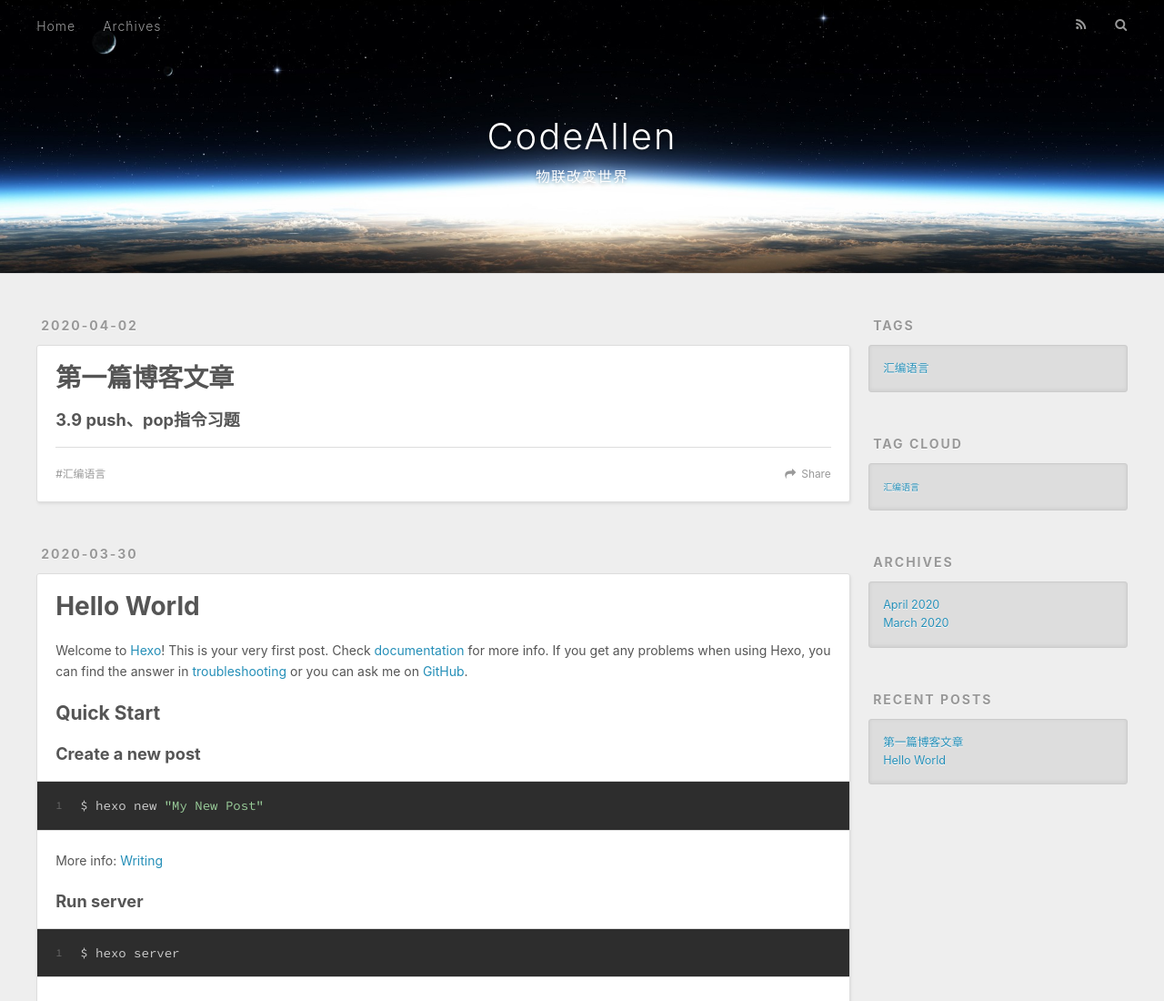
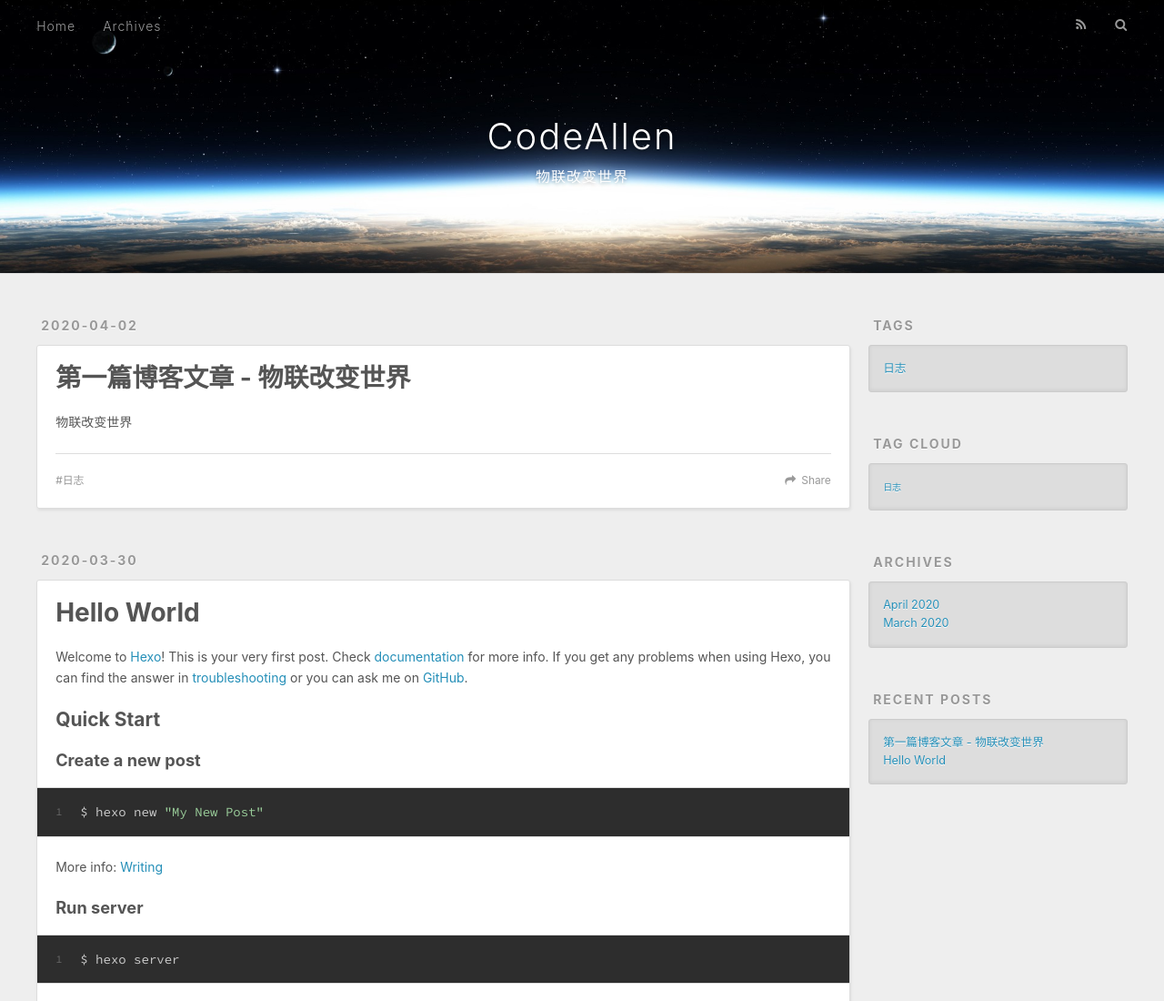
Before and after one commit to CodeAllen999/lkk789.github.io, a plain HTML site: page index.html in a window 1280 px wide. Shown: the top 1100 px of the page at 91% size. Drawn offline with nearby package versions, Linux system fonts and the light colour scheme.

Commit message:
Site updated: 2020-04-02 23:13:03

```diff
--- a/index.html
+++ b/index.html
@@ -83,7 +83,7 @@
 
 
     <h1 itemprop="name">
-      <a class="article-title" href="/2020/04/02/%E7%AC%AC%E4%B8%80%E7%AF%87%E5%8D%9A%E5%AE%A2%E6%96%87%E7%AB%A0/">第一篇博客文章</a>
+      <a class="article-title" href="/2020/04/02/%E7%AC%AC%E4%B8%80%E7%AF%87%E5%8D%9A%E5%AE%A2%E6%96%87%E7%AB%A0/">第一篇博客文章 - 物联改变世界</a>
     </h1>
 
 
@@ -91,14 +91,15 @@
 
     <div class="article-entry" itemprop="articleBody">
 
-        <h3 id="3-9-push、pop指令习题"><a href="#3-9-push、pop指令习题" class="headerlink" title="3.9 push、pop指令习题"></a>3.9 push、pop指令习题</h3><h4 id=""><a href="#" class="headerlink" title=""></a></h4>
+        <p>物联改变世界</p>
+
 
     </div>
     <footer class="article-footer">
       <a data-url="http://yoursite.com/2020/04/02/%E7%AC%AC%E4%B8%80%E7%AF%87%E5%8D%9A%E5%AE%A2%E6%96%87%E7%AB%A0/" data-id="ck8ivd8ud0000cgr1dkcb0y4h" class="article-share-link">Share</a>
 
 
-  <ul class="article-tag-list" itemprop="keywords"><li class="article-tag-list-item"><a class="article-tag-list-link" href="/tags/%E6%B1%87%E7%BC%96%E8%AF%AD%E8%A8%80/" rel="tag">汇编语言</a></li></ul>
+  <ul class="article-tag-list" itemprop="keywords"><li class="article-tag-list-item"><a class="article-tag-list-link" href="/tags/%E6%97%A5%E5%BF%97/" rel="tag">日志</a></li></ul>
 
     </footer>
   </div>
@@ -169,7 +170,7 @@
   <div class="widget-wrap">
     <h3 class="widget-title">Tags</h3>
     <div class="widget">
-      <ul class="tag-list" itemprop="keywords"><li class="tag-list-item"><a class="tag-list-link" href="/tags/%E6%B1%87%E7%BC%96%E8%AF%AD%E8%A8%80/" rel="tag">汇编语言</a></li></ul>
+      <ul class="tag-list" itemprop="keywords"><li class="tag-list-item"><a class="tag-list-link" href="/tags/%E6%97%A5%E5%BF%97/" rel="tag">日志</a></li></ul>
     </div>
   </div>
 
@@ -179,7 +180,7 @@
   <div class="widget-wrap">
     <h3 class="widget-title">Tag Cloud</h3>
     <div class="widget tagcloud">
-      <a href="/tags/%E6%B1%87%E7%BC%96%E8%AF%AD%E8%A8%80/" style="font-size: 10px;">汇编语言</a>
+      <a href="/tags/%E6%97%A5%E5%BF%97/" style="font-size: 10px;">日志</a>
     </div>
   </div>
 
@@ -201,7 +202,7 @@
       <ul>
 
           <li>
-            <a href="/2020/04/02/%E7%AC%AC%E4%B8%80%E7%AF%87%E5%8D%9A%E5%AE%A2%E6%96%87%E7%AB%A0/">第一篇博客文章</a>
+            <a href="/2020/04/02/%E7%AC%AC%E4%B8%80%E7%AF%87%E5%8D%9A%E5%AE%A2%E6%96%87%E7%AB%A0/">第一篇博客文章 - 物联改变世界</a>
           </li>
 
           <li>
```
Also changed, not shown: 2020/03/30/hello-world/index.html (+4 -4 lines), 2020/04/02/第一篇博客文章/index.html (+13 -12 lines), archives/2020/03/index.html (+3 -3 lines), archives/2020/04/index.html (+4 -4 lines), archives/2020/index.html (+4 -4 lines), archives/index.html (+4 -4 lines), tags/日志/index.html (renamed from tags/汇编语言/index.html, +6 -6 lines).
